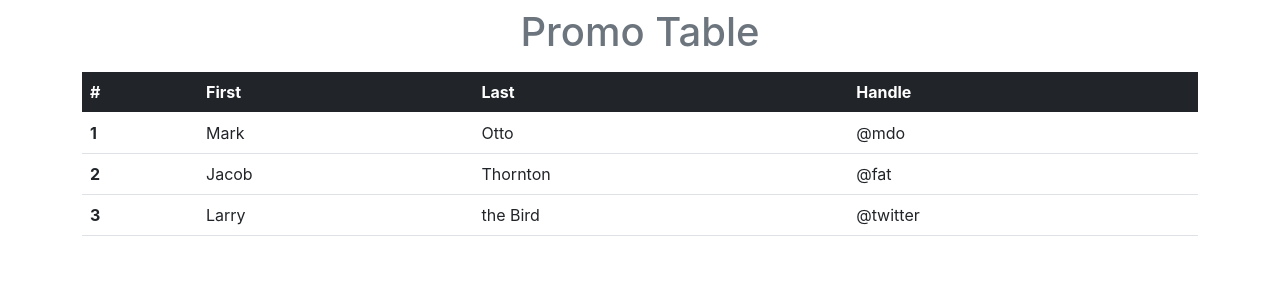
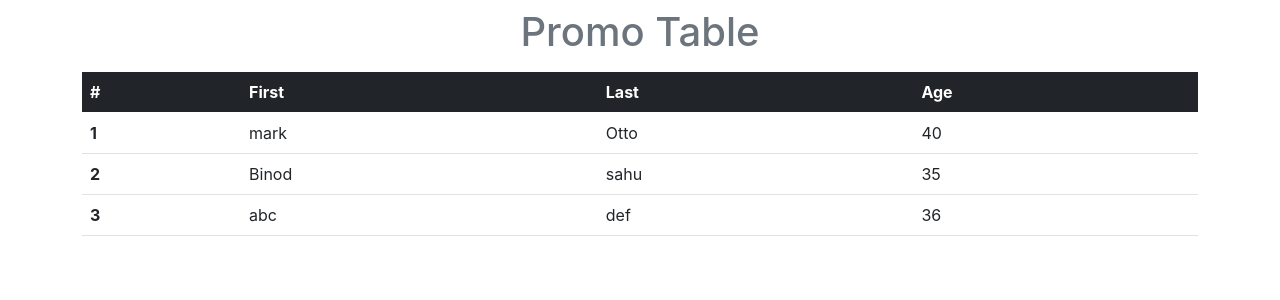
Before and after one commit to binod-sahu/promo-app-scm, a React (Create React App) app: page / in a window 1280 px wide. Shown: the top 300 px of the page. Built offline with nearby package versions, Linux system fonts and the light colour scheme.

Commit message:
craete a dummy json and iterate

```diff
--- a/public/index.html
+++ b/public/index.html
@@ -10,7 +10,6 @@
       content="Web site created using create-react-app"
     />
     <link href="https://cdn.jsdelivr.net/npm/bootstrap@5.0.0/dist/css/bootstrap.min.css" rel="stylesheet" integrity="sha384-wEmeIV1mKuiNpC+IOBjI7aAzPcEZeedi5yW5f2yOq55WWLwNGmvvx4Um1vskeMj0" crossorigin="anonymous">
-    <link rel="apple-touch-icon" href="%PUBLIC_URL%/logo192.png" />
     <!--
       manifest.json provides metadata used when your web app is installed on a
       user's mobile device or desktop. See https://developers.google.com/web/fundamentals/web-app-manifest/
--- a/src/components/PromoItems.jsx
+++ b/src/components/PromoItems.jsx
@@ -1,25 +1,15 @@
 import React from "react";
 
-const PromoItems = () => {
+const PromoItems = (props) => {
+  const {firstName, lastName, age} = props.item;
+  const {index} = props;
     return (
       <React.Fragment>
         <tr>
-        <th scope="row">1</th>
-        <td>Mark</td>
-        <td>Otto</td>
-        <td>@mdo</td>
-        </tr>
-        <tr>
-        <th scope="row">2</th>
-        <td>Jacob</td>
-        <td>Thornton</td>
-        <td>@fat</td>
-        </tr>
-        <tr>
-        <th scope="row">3</th>
-        <td>Larry</td>
-        <td>the Bird</td>
-        <td>@twitter</td>
+        <th scope="row">{index + 1}</th>
+        <td>{firstName}</td>
+        <td>{lastName}</td>
+        <td>{age}</td>
         </tr>
       </React.Fragment>
     );
--- a/src/components/PromoTable.jsx
+++ b/src/components/PromoTable.jsx
@@ -2,20 +2,30 @@ import React from "react";
 import PromoItems from './PromoItems'
 
 const PromoTable = () => {
+    const test = [{firstName: 'mark', lastName: 'Otto', age: 40},
+    {firstName: 'Binod', lastName: 'sahu', age: 35},
+    {firstName: 'abc', lastName: 'def', age: 36}]
     return (
       <div className="container">
-        <table class="table caption-top">
+        <table className="table caption-top">
             <caption className="text-center"><h1>Promo Table</h1></caption>
-            <thead class="table-dark">
+            <thead className="table-dark">
                 <tr>
                 <th scope="col">#</th>
                 <th scope="col">First</th>
                 <th scope="col">Last</th>
-                <th scope="col">Handle</th>
+                <th scope="col">Age</th>
                 </tr>
             </thead>
             <tbody>
-                <PromoItems></PromoItems>
+              { test.map((item, index) =>
+              <PromoItems
+                item= {item}
+                index={index}
+                key={index}
+              />)
+              }
+
             </tbody>
             </table>
       </div>
```
